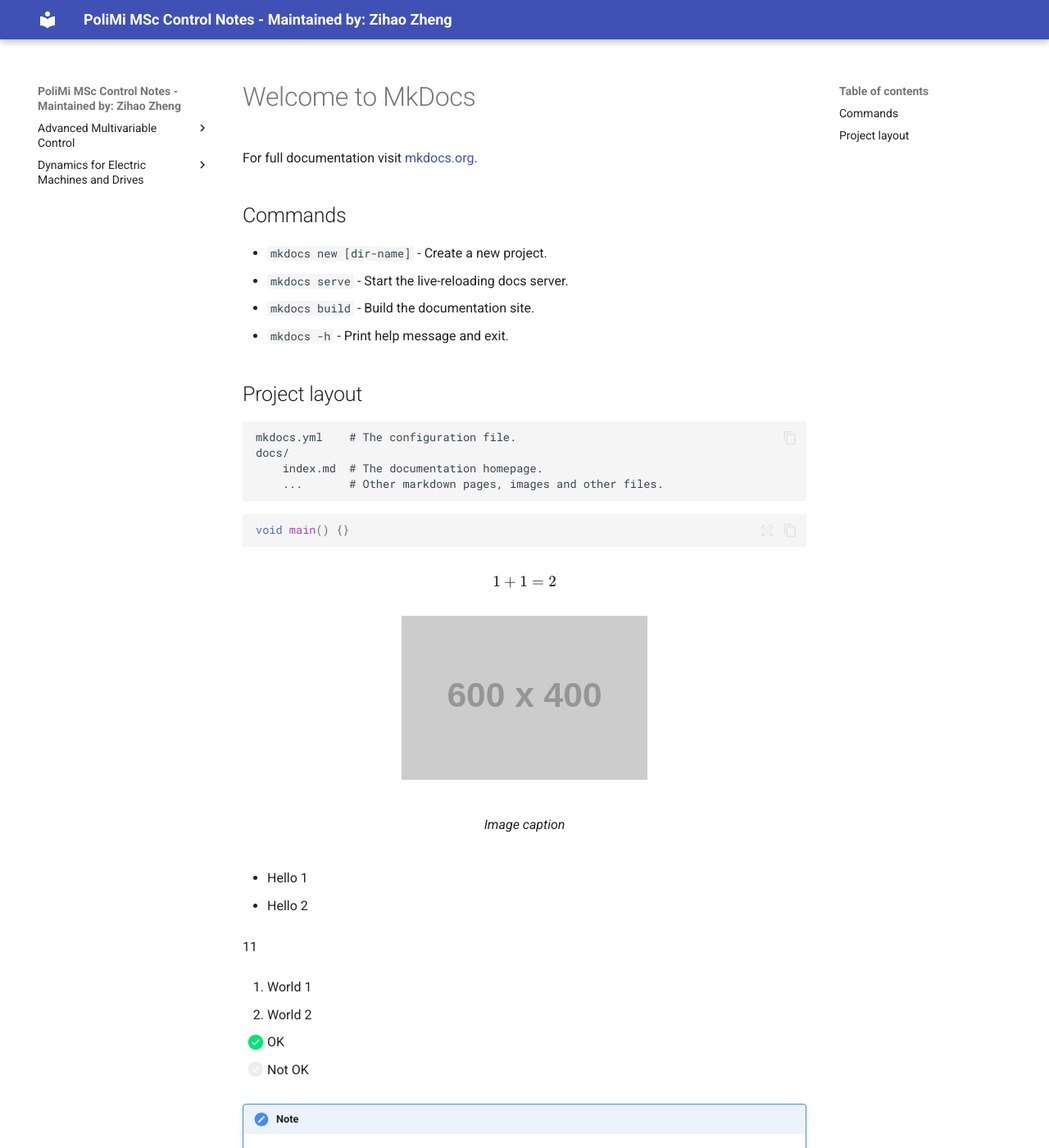
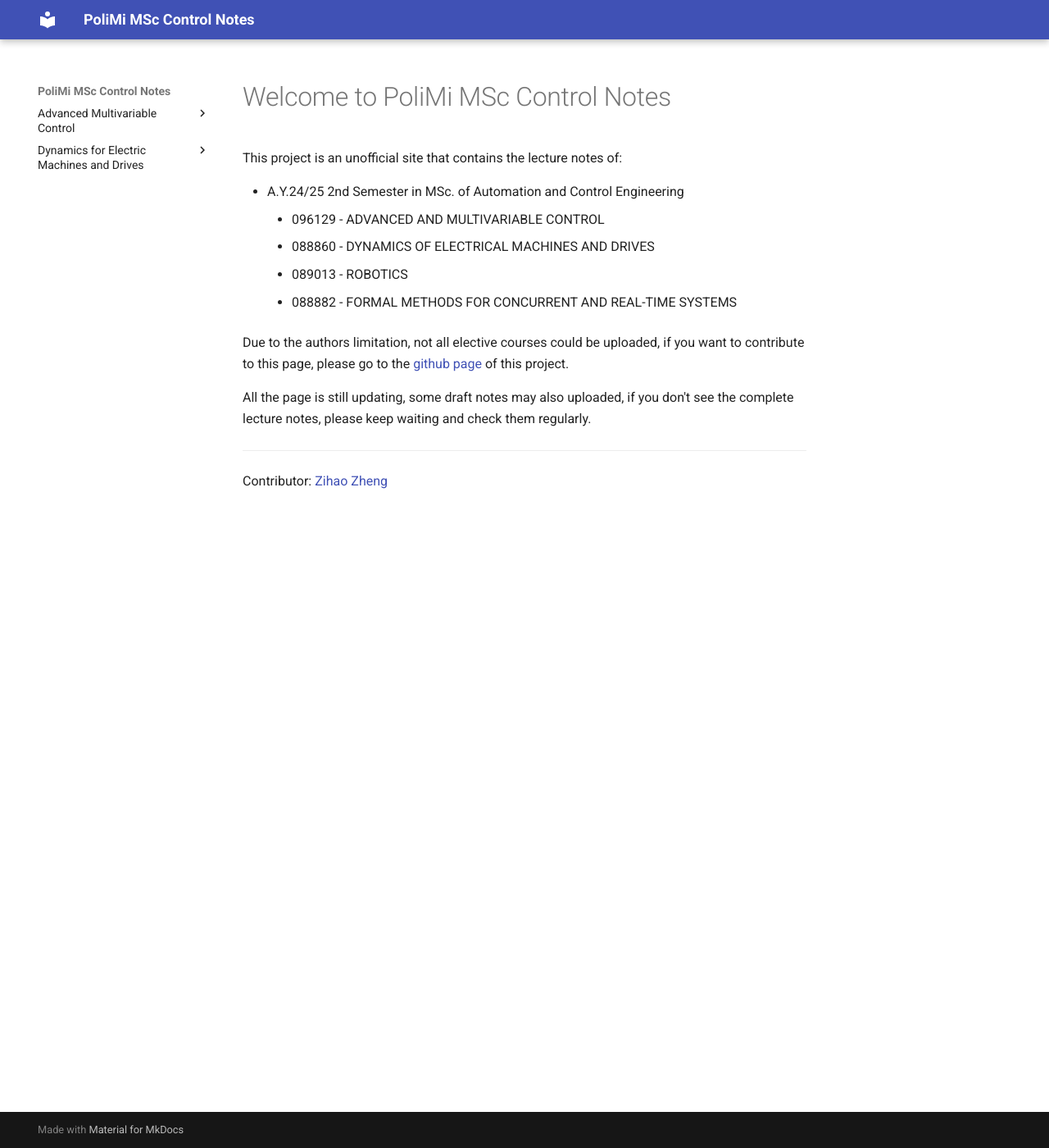
Before and after one commit to hari-robotics/polimi-msc-control-notes, an MkDocs documentation site: the page built from docs/index.md, in a window 1280 px wide and 1400 px high. Shown: the whole window at 82% size. Built offline with MkDocs 1.6.1 and Material for MkDocs 9.7.7, drawn with Linux system fonts in a browser that asks for light colours; some of the changed text lies outside the part shown.

Commit message:
update index

````diff
--- a/docs/index.md
+++ b/docs/index.md
@@ -1,50 +1,15 @@
-# Welcome to MkDocs
+# Welcome to PoliMi MSc Control Notes
+This project is an unofficial site that contains the lecture notes of:
 
-For full documentation visit [mkdocs.org](https://www.mkdocs.org).
+* A.Y.24/25 2nd Semester in MSc. of Automation and Control Engineering
+    * 096129 - ADVANCED AND MULTIVARIABLE CONTROL
+    * 088860 - DYNAMICS OF ELECTRICAL MACHINES AND DRIVES
+    * 089013 - ROBOTICS
+    * 088882 - FORMAL METHODS FOR CONCURRENT AND REAL-TIME SYSTEMS
 
-## Commands
+Due to the authors limitation, not all elective courses could be uploaded, if you want to contribute to this page, please go to the [github page](https://github.com/hari-robotics/polimi-msc-control-notes) of this project.
 
-* `mkdocs new [dir-name]` - Create a new project.
-* `mkdocs serve` - Start the live-reloading docs server.
-* `mkdocs build` - Build the documentation site.
-* `mkdocs -h` - Print help message and exit.
+All the page is still updating, some draft notes may also uploaded, if you don't see the complete lecture notes, please keep waiting and check them regularly.
 
-## Project layout
-
-    mkdocs.yml    # The configuration file.
-    docs/
-        index.md  # The documentation homepage.
-        ...       # Other markdown pages, images and other files.
-
-```cpp
-void main() {}
-```
-
-$$
-1+1=2
-$$
-
-<figure markdown="span">
-  ![Image title](https://dummyimage.com/600x400/){ width="300" }
-  <figcaption>Image caption</figcaption>
-</figure>
-
-* Hello 1
-
-* Hello 2
-
-11
-
-1. World 1
-
-2. World 2
-
-- [x] OK
-
-- [ ] Not OK
-
-!!! note
-
-    Lorem ipsum dolor sit amet, consectetur adipiscing elit. Nulla et euismod
-    nulla. Curabitur feugiat, tortor non consequat finibus, justo purus auctor
-    massa, nec semper lorem quam in massa.
+---
+Contributor: [Zihao Zheng](https://github.com/hari-robotics)
--- a/mkdocs.yml
+++ b/mkdocs.yml
@@ -1,4 +1,4 @@
-site_name: 'PoliMi MSc Control Notes - Maintained by: Zihao Zheng'
+site_name: 'PoliMi MSc Control Notes'
 site_url: https://polimi-msc-control-notes.vercel.app/
 
 nav:
````
Also changed, not shown: docs/dynamics-for-electric-machines-and-drives/pics/chapter2/figure1.png (added).
